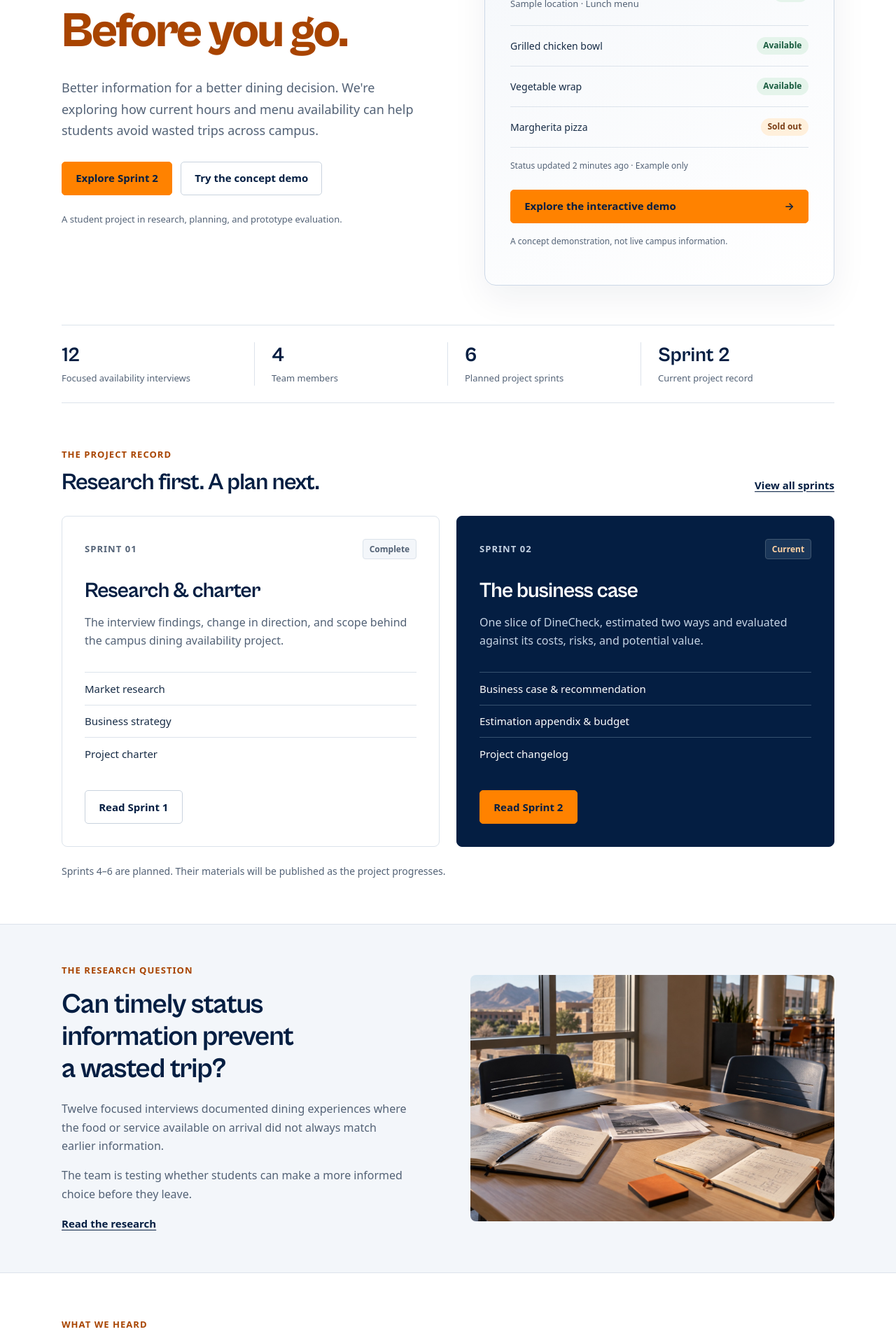
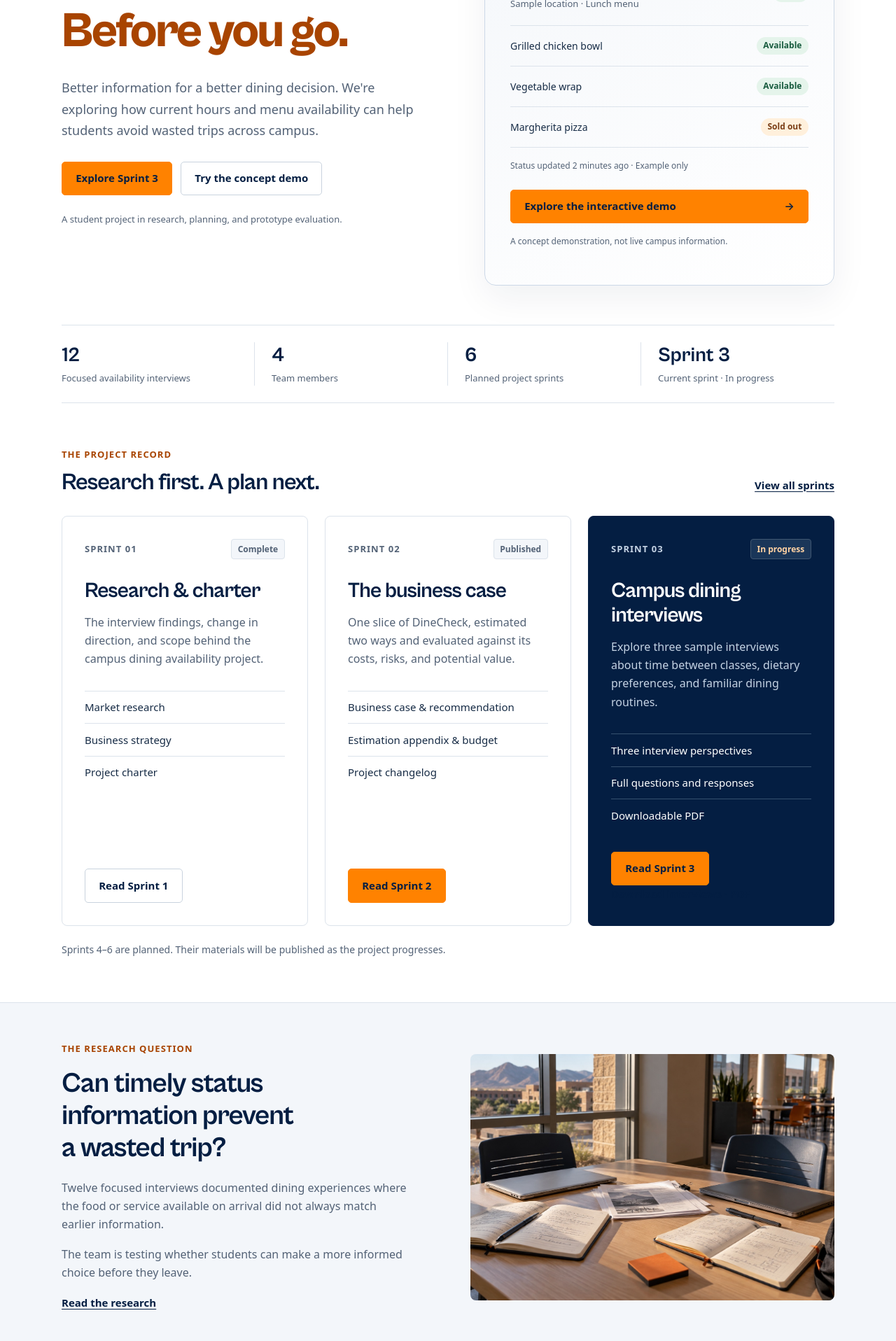
Before and after one commit to dlozan62/dlozan62.github.io, a Jekyll site: the page built from index.html, in a window 1280 px wide. Shown: the part 411-2327 px from the top of the page at 70% size. Built offline with Jekyll 4.4.1, drawn with Linux system fonts in a browser that asks for light colours.

Commit message:
Add Sprint 3 homepage card

```diff
--- a/assets/css/style.css
+++ b/assets/css/style.css
@@ -511,7 +511,7 @@ section[id] {
 
 .sprint-cards {
   display: grid;
-  grid-template-columns: repeat(2,minmax(0,1fr));
+  grid-template-columns: repeat(3,minmax(0,1fr));
   gap: 1.5rem;
 }
 
--- a/index.html
+++ b/index.html
@@ -9,7 +9,7 @@ permalink: /
     <p class="eyebrow">Team 10 · DineCheck project portal</p>
     <h1 id="hero-title">What's open.<br>What's left.<br><span>Before you go.</span></h1>
     <p class="hero-description">Better information for a better dining decision. We're exploring how current hours and menu availability can help students avoid wasted trips across campus.</p>
-    <div class="hero-actions"><a class="button button--orange" href="{{ '/sprints/sprint-2/' | relative_url }}">Explore Sprint 2</a><a class="button button--outline" href="{{ '/demo/' | relative_url }}">Try the concept demo</a></div>
+    <div class="hero-actions"><a class="button button--orange" href="{{ '/sprints/sprint-3/' | relative_url }}">Explore Sprint 3</a><a class="button button--outline" href="{{ '/demo/' | relative_url }}">Try the concept demo</a></div>
     <p class="hero-note">A student project in research, planning, and prototype evaluation.</p>
   </div>
   <div class="product-preview" aria-label="Illustrative DineCheck concept">
@@ -23,13 +23,29 @@ permalink: /
   </div>
 </section>
 <section class="project-strip" aria-label="Project overview">
-  <div><strong>12</strong><span>Focused availability interviews</span></div><div><strong>4</strong><span>Team members</span></div><div><strong>6</strong><span>Planned project sprints</span></div><div><strong>Sprint 2</strong><span>Current project record</span></div>
+  <div><strong>12</strong><span>Focused availability interviews</span></div><div><strong>4</strong><span>Team members</span></div><div><strong>6</strong><span>Planned project sprints</span></div><div><strong>Sprint 3</strong><span>Current sprint · In progress</span></div>
 </section>
 <section class="home-section" aria-labelledby="project-record-title">
   <header class="section-top"><div><p class="eyebrow">The project record</p><h2 id="project-record-title">Research first. A plan next.</h2></div><a class="text-link" href="{{ '/sprints/' | relative_url }}">View all sprints</a></header>
   <div class="sprint-cards">
     <article class="sprint-card"><div class="card-top"><span class="card-number">Sprint 01</span><span class="badge">Complete</span></div><h3>Research &amp; charter</h3><p>The interview findings, change in direction, and scope behind the campus dining availability project.</p><ul><li>Market research</li><li>Business strategy</li><li>Project charter</li></ul><a class="button button--outline" href="{{ '/sprints/sprint-1/' | relative_url }}">Read Sprint 1</a></article>
-    <article class="sprint-card current"><div class="card-top"><span class="card-number">Sprint 02</span><span class="badge">Current</span></div><h3>The business case</h3><p>One slice of DineCheck, estimated two ways and evaluated against its costs, risks, and potential value.</p><ul><li>Business case &amp; recommendation</li><li>Estimation appendix &amp; budget</li><li>Project changelog</li></ul><a class="button button--orange" href="{{ '/sprints/sprint-2/' | relative_url }}">Read Sprint 2</a></article>
+    <article class="sprint-card"><div class="card-top"><span class="card-number">Sprint 02</span><span class="badge">Published</span></div><h3>The business case</h3><p>One slice of DineCheck, estimated two ways and evaluated against its costs, risks, and potential value.</p><ul><li>Business case &amp; recommendation</li><li>Estimation appendix &amp; budget</li><li>Project changelog</li></ul><a class="button button--orange" href="{{ '/sprints/sprint-2/' | relative_url }}">Read Sprint 2</a></article>
+    <article class="sprint-card current">
+      <div class="card-top">
+        <span class="card-number">Sprint 03</span>
+        <span class="badge">In progress</span>
+      </div>
+      <h3>Campus dining interviews</h3>
+      <p>Explore three sample interviews about time between classes, dietary preferences, and familiar dining routines.</p>
+      <ul>
+        <li>Three interview perspectives</li>
+        <li>Full questions and responses</li>
+        <li>Downloadable PDF</li>
+      </ul>
+      <a class="button button--orange" href="{{ '/sprints/sprint-3/' | relative_url }}">Read Sprint 3</a>
+      <a class="text-link" href="{{ '/assets/pdfs/sprint-3-interviews.pdf' | relative_url }}" download>Download interviews · PDF</a>
+    </article>
+
   </div>
   <p class="next-sprints">Sprints 4–6 are planned. Their materials will be published as the project progresses.</p>
 </section>
```
